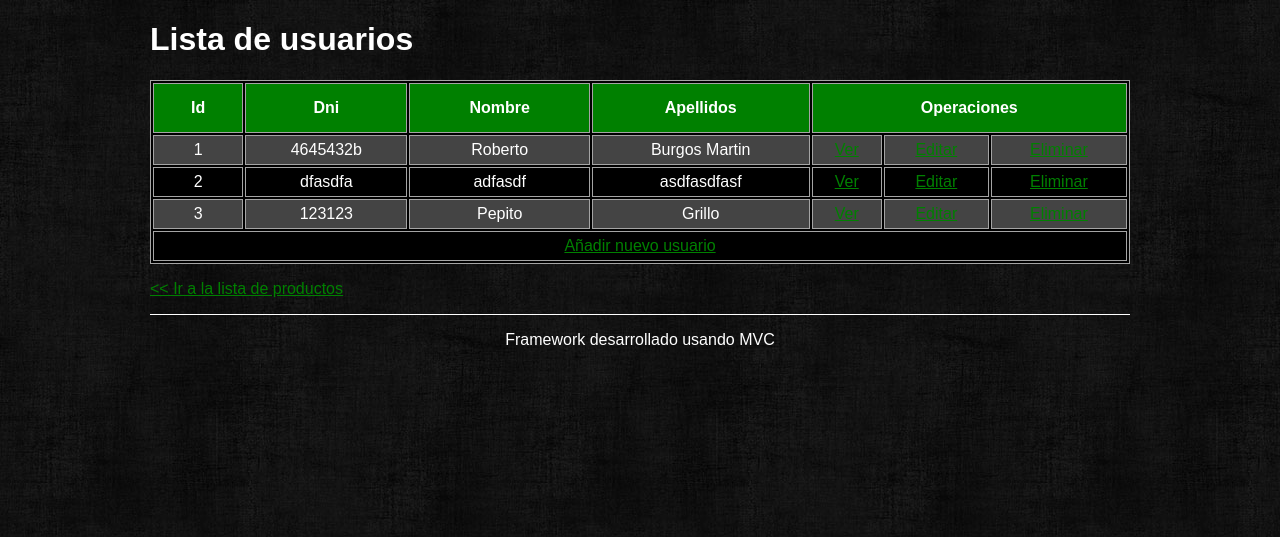
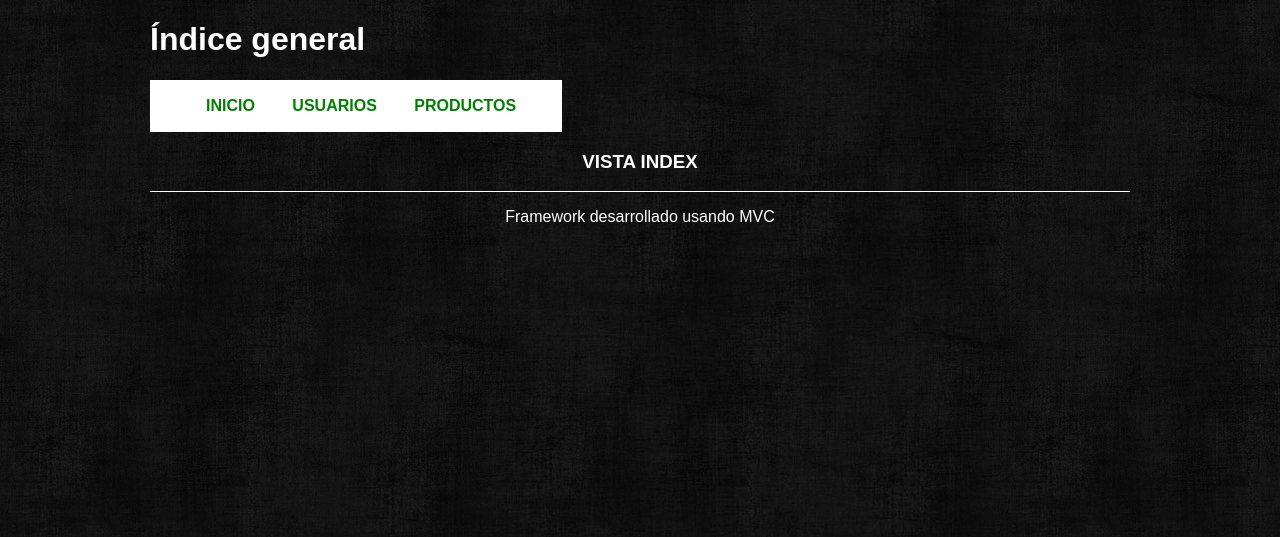
Before and after one commit to mcdujan/mvc, a PHP site: page /ejercicios/ in a window 1280 px wide. Shown: the top 537 px of the page. Run offline with PHP 8.4, Linux system fonts and the light colour scheme; data comes from the database, SQL or seed files in the repository.

Commit message:
Creado indexController para el menu

```diff
--- a/application/Config.php
+++ b/application/Config.php
@@ -21,5 +21,5 @@ defined ('BASE_URL')            ? null : define('BASE_URL', 'http://localhost:80
 
 
 // Definición de elementos por defecto
-defined ('DEFAULT_CONTROLLER')  ? null : define('DEFAULT_CONTROLLER', 'user');
+defined ('DEFAULT_CONTROLLER')  ? null : define('DEFAULT_CONTROLLER', 'index');
 defined ('DEFAULT_LAYOUT')      ? null : define('DEFAULT_LAYOUT', 'default');
--- a/application/View.php
+++ b/application/View.php
@@ -9,10 +9,29 @@ class View {
     }
 
     public function render($view, $item = false) {
+        $menu = array(
+            array(
+                'id' => 'inicio',
+                'title' => 'Inicio',
+                'url' => BASE_URL
+                ),
+            array(
+                'id' => 'usuarios',
+                'title' => 'Usuarios',
+                'url' => BASE_URL . 'user/'
+                ),
+            array(
+                'id' => 'productos',
+                'title' => 'Productos',
+                'url' => BASE_URL . 'product/'
+                ),
+            );
+
         $layoutParams = array(
             'css_path' => BASE_URL . 'views/layout/' . DEFAULT_LAYOUT . '/css',
             'img_path' => BASE_URL . 'views/layout/' . DEFAULT_LAYOUT . '/img',
-            'js_path'  => BASE_URL . 'views/layout/' . DEFAULT_LAYOUT . '/js');
+            'js_path'  => BASE_URL . 'views/layout/' . DEFAULT_LAYOUT . '/js',
+            'menu'     => $menu);
 
         $pathView = ROOT . 'views' . DS . $this->_controller . DS . $view . '.phtml';
 
--- /dev/null
+++ b/controllers/indexController.php
@@ -0,0 +1,18 @@
+<?php
+
+class indexController extends Controller{
+
+    public function __construct() {
+        parent::__construct();
+    }
+
+    public function index(){
+
+        $user = $this->loadModel('user');
+
+        $this->_view->titulo = 'Portada';
+        $this->_view->render('index');
+    }
+
+}
+?>
--- /dev/null
+++ b/views/index/index.phtml
@@ -0,0 +1 @@
+<h3>Vista Index</h3>
--- a/views/layout/default/css/style.css
+++ b/views/layout/default/css/style.css
@@ -11,6 +11,25 @@ a, a:visited {
 #main {
     width: 980px;
     margin: 0 auto;
+}
+
+#top_menu{
+    width: 410px;
+    text-transform: uppercase;
+    background: white;
+    padding: 1px;
+    font-weight: bold;
+}
+
+#top_menu li{
+    display: inline;
+}
+
+#top_menu a{
+    padding: 3px 15px;
+    margin: 0 3px 0 0;
+    text-decoration: none;
+    background: inherit;
 }
 
 table{
--- a/views/layout/default/header.php
+++ b/views/layout/default/header.php
@@ -7,4 +7,15 @@
 </head>
 <body>
     <div id="main">
-        <h1><?php echo isset($this->title) ? $this->title : 'Titulo general'; ?></h1>
+        <h1><?php echo isset($this->title) ? $this->title : 'Índice general'; ?></h1>
+
+        <div id="top_menu">
+            <ul>
+                <?php if(isset($layoutParams['menu'])): ?>
+                <?php for ($i=0; $i < count($layoutParams['menu']) ; $i++): ?>
+                    <li><a href="<?php echo $layoutParams['menu'][$i]['url']; ?>" >
+                        <?php echo $layoutParams['menu'][$i]['title']; ?></a></li>
+                <?php endfor; ?>
+                <?php endif; ?>
+            </ul>
+        </div>
--- a/views/user/index.phtml
+++ b/views/user/index.phtml
@@ -30,8 +30,6 @@
     </tr>
 </table>
 
-<p><a href="<?php echo BASE_URL . 'product' ?>">&lt;&lt; Ir a la lista de productos</a></p>
-
 <?php else: ?>
     <p><strong>No hay datos en la base de datos</strong></p>
 <?php endif; ?>
```
Also changed, not shown: views/product/view.phtml (line endings or trailing spaces), views/user/view.phtml (line endings or trailing spaces).
